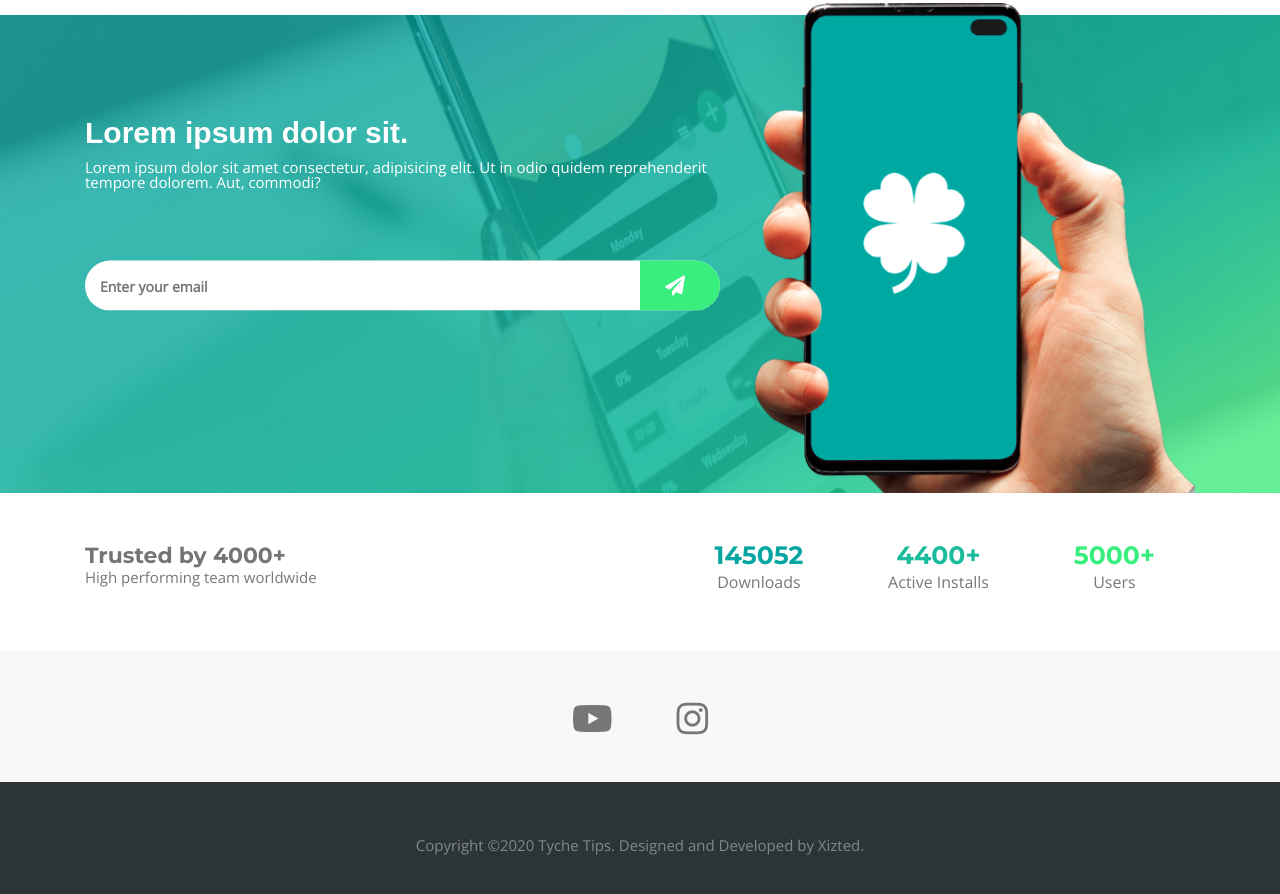
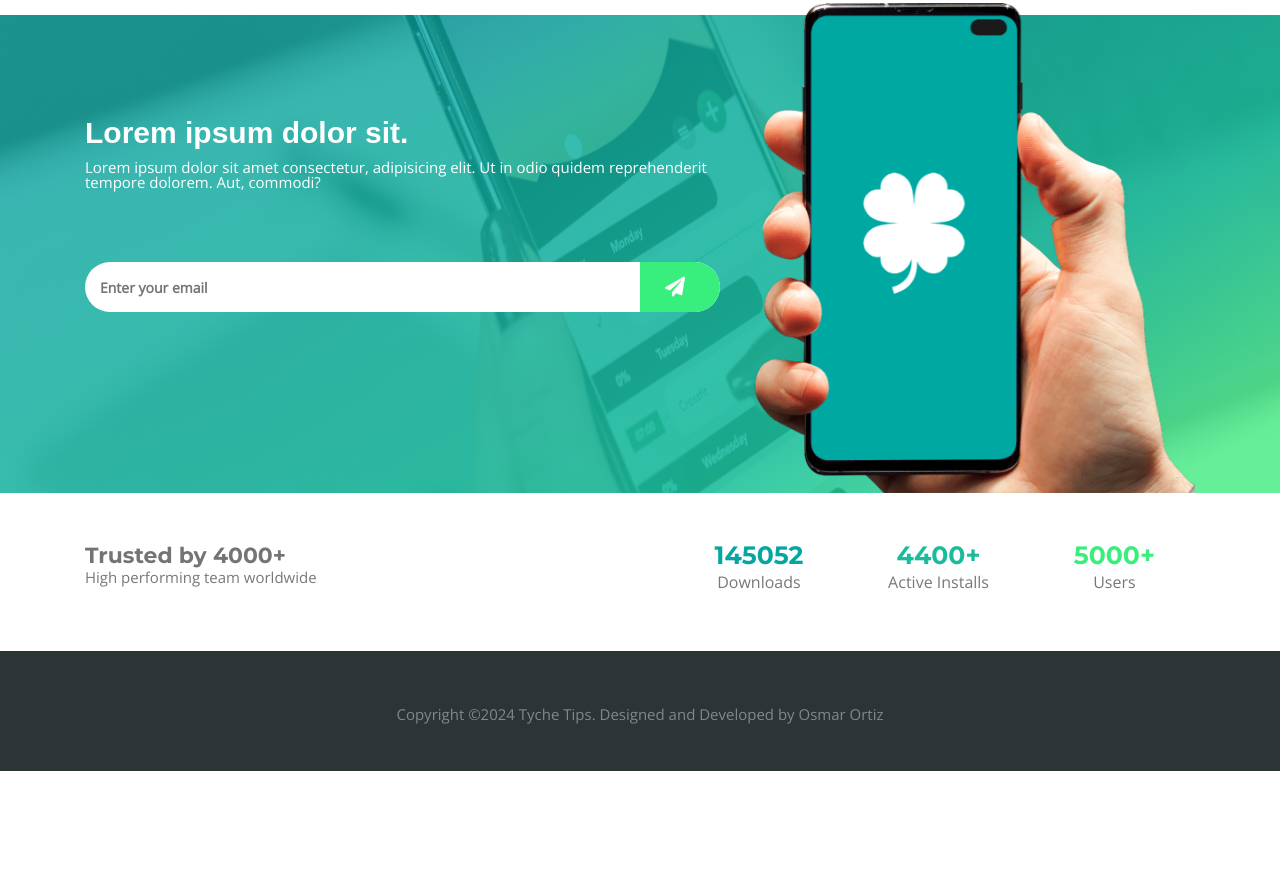
Before and after one commit to Xizted/Tyche-Tips, a website built with webpack: page src/index.html in a window 1280 px wide. Shown: the part 3975-4869 px from the top of the page. After the commit the page ends 4746 px from the top, so only its background shows below. Built offline with nearby package versions, Linux system fonts and the light colour scheme; some packages are replaced by stand-ins of ours.

Commit message:
Update index.html

```diff
--- a/src/index.html
+++ b/src/index.html
@@ -531,32 +531,11 @@
         </div>
       </section>
       <!--end  counter section-->
-      <!-------------------------Section Social----------------------------->
-      <section>
-        <div class="section_wrapper bg-secondary">
-          <div class="section_box social_margins align_center wow animated rubberBand">
-            <ul class="social_icons">
-              <li>
-                <a href="https://www.youtube.com/channel/UCAWS7AT4iCGK2QMpLU3uWDw" target="_blank"
-                  rel="noopener noreferrer">
-                  <i class="fab fa-youtube"></i>
-                </a>
-              </li>
-              <li>
-                <a href="https://www.instagram.com/tyche_tips/" target="_blank" rel="noopener noreferrer">
-                  <i class="fab fa-instagram"></i>
-                </a>
-              </li>
-            </ul>
-          </div>
-        </div>
-      </section>
-      <!-------------------------END Section Social----------------------------->
       <!---------------------Footer---------------->
       <footer id="footer">
         <div id="footer-box">
           <p class="p-footer wow animated fadeInUp">
-            Copyright &copy;2020 Tyche Tips. Designed and Developed by Xizted.
+            Copyright &copy;2024 Tyche Tips. Designed and Developed by Osmar Ortiz
           </p>
         </div>
       </footer>
```
